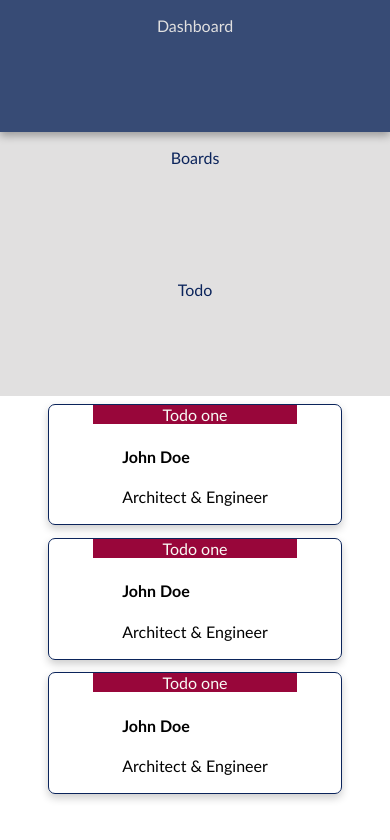
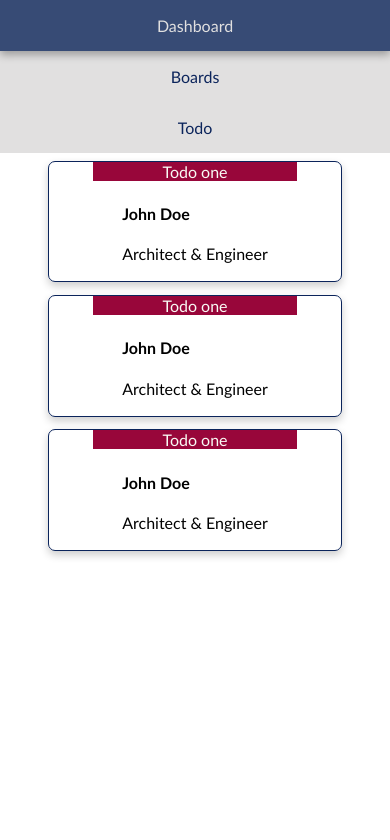
Before and after one commit to armanghoreshi/webDevelopment, a plain HTML site: page index.html in a window 390 px wide. Drawn offline with Linux system fonts and the light colour scheme.

Commit message:
Update style.css

```diff
--- a/assets/css/style.css
+++ b/assets/css/style.css
@@ -29,8 +29,6 @@ div, body {
       text-align: center;
       flex-flow: column wrap;
       padding: 0; }
-      #mainContainer .navigation li a {
-        height: 100px; }
     #mainContainer .navigation li:last-of-type a {
       border-bottom: none; } }
   #mainContainer .card_container {
```
